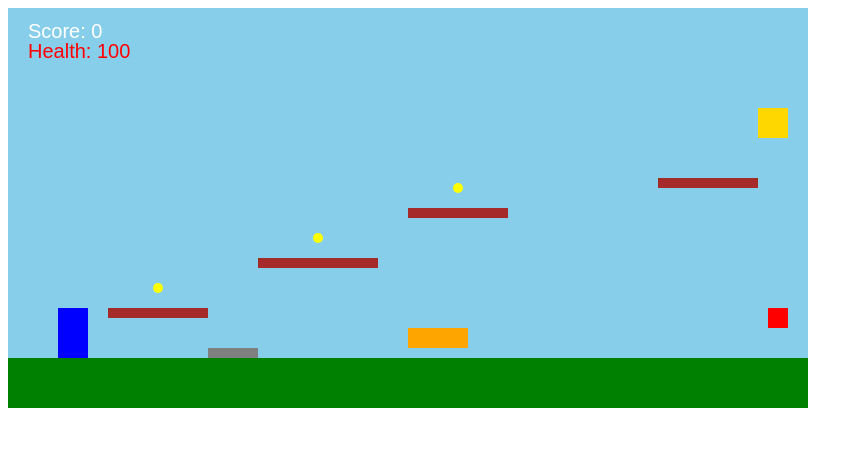
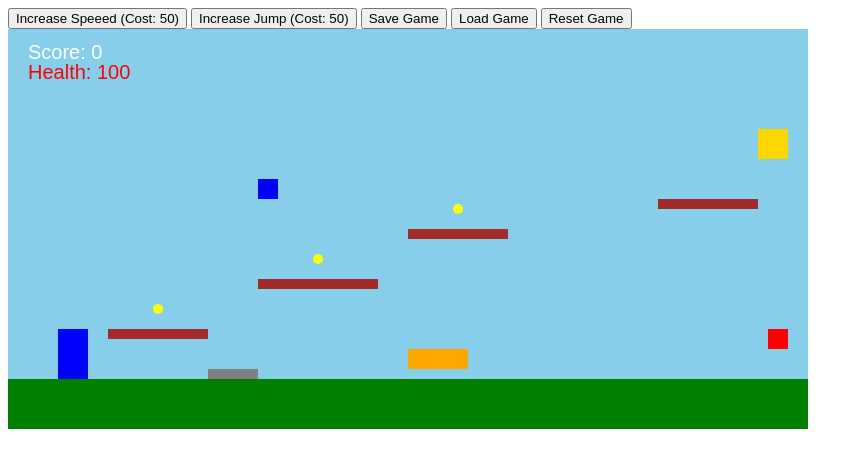
Before and after one commit to Wyklify/florest_platform_game, a plain HTML site: page index.html in a window 1280 px wide. Shown: the whole page, without its empty margins (0-863 px from the left). Drawn offline with Linux system fonts and the light colour scheme.

Commit message:
Implementação de novas mudanças

```diff
--- /dev/null
+++ b/background.js
@@ -0,0 +1,57 @@
+export function createBackgroundRenderer(src = "background.png") {
+    const image = new Image()
+    let hasLoaded = false
+    let hasError = false
+
+    image.onload = () => {
+        hasLoaded = true
+        hasError = false
+    }
+
+    image.onerror = () => {
+        hasError = true
+        hasLoaded = false
+        console.warn("Não foi possível carregar background.png. Usando fundo padrão.")
+    }
+
+    image.src = src
+
+    return {
+        getImage() {
+            return image
+        },
+        draw(ctx, canvas, groundHeight = 50) {
+            const backgroundImage = this.getImage()
+
+            if (backgroundImage?.complete && backgroundImage.naturalWidth !== 0) {
+                ctx.drawImage(backgroundImage, 0, 0, canvas.width, canvas.height)
+            } else {
+                ctx.fillStyle = "#87ceeb"
+                ctx.fillRect(0, 0, canvas.width, canvas.height)
+            }
+
+            ctx.fillStyle = "green"
+            ctx.fillRect(0, canvas.height - groundHeight, canvas.width, groundHeight)
+        },
+        hasLoaded() {
+            return hasLoaded
+        },
+        hasError() {
+            return hasError
+        }
+    }
+}
+
+export function drawBackground(ctx, canvas, groundHeight = 50, backgroundRenderer = null) {
+    const backgroundImage = backgroundRenderer?.getImage?.() ?? backgroundRenderer
+
+    if (backgroundImage?.complete && backgroundImage.naturalWidth !== 0) {
+        ctx.drawImage(backgroundImage, 0, 0, canvas.width, canvas.height)
+    } else {
+        ctx.fillStyle = "#87ceeb"
+        ctx.fillRect(0, 0, canvas.width, canvas.height)
+    }
+
+    ctx.fillStyle = "green"
+    ctx.fillRect(0, canvas.height - groundHeight, canvas.width, groundHeight)
+}
--- a/coins.js
+++ b/coins.js
@@ -1,4 +1,4 @@
-let coins= [
+export let coins = [
     {x: 150, y: 280, collected: false},
     {x: 310, y: 230, collected: false},
     {x: 450, y: 180, collected: false}
--- a/game.js
+++ b/game.js
@@ -7,33 +7,30 @@ import { drawCoins,checkCoinCollection } from "./coins.js"
 import { drawHealth } from "./health.js"
 import {checkEnemyCollision} from "./enemies.js"
 import { drawGoal, checkWinOrLose } from "./gameOver.js"
+import { drawPowerUps, checkPowerUpCollection } from "./powerUps.js"
+import { buyUpgrade } from "./store.js"
+import { saveGame, autoSaveGame } from "./saveGame.js"
+import { loadGame } from "./loadGame.js"
+import { resetGame } from "./resetGame.js"
+import { createBackgroundRenderer, drawBackground } from "./background.js"
+
+window.buyUpgrade = buyUpgrade
+window.saveGame = saveGame
+window.loadGame = loadGame
+window.resetGame = resetGame
+
 
 export let canvas = document.getElementById("gameCanvas")
 let ctx = canvas.getContext("2d")
 
-let bglImage = new Image()
-bglImage.src = "background.png"
-
+let backgroundRenderer = createBackgroundRenderer("background.png")
 let groundHeight = 50
 
 initPlayer(canvas.height, groundHeight)
 
-function drawBackground(){
-    if (bglImage.complete && bglImage.naturalWidth !== 0) {
-        ctx.drawImage(bglImage, 0, 0, canvas.width, canvas.height)
-    } else {
-        ctx.fillStyle = "#87ceeb"
-        ctx.fillRect(0, 0, canvas.width, canvas.height)
-    }
-
-    ctx.fillStyle = "green"
-    ctx.fillRect(0, canvas.height - groundHeight, canvas.width, groundHeight)
-}
-
-
 function update(){
     ctx.clearRect(0, 0, canvas.width, canvas.height)
-    drawBackground()
+    drawBackground(ctx, canvas, groundHeight, backgroundRenderer)
     drawPlatforms(ctx)
     drawCoins(ctx)
     drawObstacles(ctx)
@@ -41,7 +38,9 @@ function update(){
     drawScore(ctx)
     drawHealth(ctx, player)
     drawGoal(ctx)
+    drawPowerUps(ctx)
     drawPlayer(player, ctx)
+
 
     updatePlayer(canvas.width, canvas.height, groundHeight)
     updateEnemies(canvas)
@@ -51,12 +50,14 @@ function update(){
     checkCoinCollection(player, gameState)
     checkEnemyCollision(player)
     checkWinOrLose(player, gameState)
+    checkPowerUpCollection(player)
     requestAnimationFrame(update)
 }
 
 
-bglImage.onload = () => update()
-bglImage.onerror = () => {
-    console.warn("Não foi possível carregar background.png. Usando fundo padrão.")
+function initGame() {
     update()
+    autoSaveGame() // Start auto-saving the game every 30 seconds
 }
+
+initGame()
--- a/index.html
+++ b/index.html
@@ -6,6 +6,11 @@
     <title>Jogo Floresta</title>
 </head>
 <body>
+    <button onclick="buyUpgrade('speed')">Increase Speeed (Cost: 50)</button>
+    <button onclick="buyUpgrade('jump')">Increase Jump (Cost: 50)</button>
+    <button onclick="saveGame()">Save Game</button>
+    <button onclick="loadGame()">Load Game</button>
+    <button onclick="resetGame()">Reset Game</button>
     <canvas id="gameCanvas" width="800" height="400"></canvas>
     <script type="module" src="game.js" ></script>
 </body>
--- /dev/null
+++ b/loadGame.js
@@ -0,0 +1,41 @@
+import { gameState } from "./gameState.js"
+import { coins } from "./coins.js"
+import { powerUps } from "./powerUps.js"
+import { upgrades } from "./store.js"
+import { player } from "./player.js"
+
+export function loadGame() {
+    const savedData = localStorage.getItem("gameSave")
+
+    if (!savedData) {
+        console.log("Nenhum save encontrado")
+        return
+    }
+
+    const savedGame = JSON.parse(savedData)
+
+    gameState.score = savedGame.score ?? 0
+    gameState.lives = savedGame.lives ?? gameState.lives
+    gameState.level = savedGame.level ?? gameState.level
+    gameState.gameOver = savedGame.gameOver ?? false
+
+    coins.forEach((coin, index) => {
+        coin.collected = savedGame.coins?.[index] ?? false
+    })
+
+    powerUps.forEach((powerUp, index) => {
+        powerUp.collected = savedGame.powerUps?.[index] ?? false
+    })
+
+    Object.assign(upgrades, savedGame.upgrades ?? {})
+
+    if (savedGame.upgrades?.speed) {
+        player.speed += 2
+    }
+
+    if (savedGame.upgrades?.jump) {
+        player.jumpStrength -= 2
+    }
+
+    console.log("Game loaded!")
+}
--- /dev/null
+++ b/powerUps.js
@@ -0,0 +1,31 @@
+export let powerUps = [
+    { x: 250, y: 150, width: 20, height: 20, type: "speed", collected: false },
+]
+
+export function drawPowerUps(ctx) {
+    ctx.fillStyle = "blue"
+    powerUps.forEach(powerUp => {
+        if (!powerUp.collected) {
+            ctx.fillRect(powerUp.x, powerUp.y, powerUp.width, powerUp.height)
+        }
+    })
+}
+
+export function checkPowerUpCollection(player) {
+    powerUps.forEach(powerUp => {
+        if (!powerUp.collected) {
+
+            const overlapX = player.x + player.width > powerUp.x && player.x < powerUp.x + powerUp.width
+            const overlapY = player.y + player.height > powerUp.y && player.y < powerUp.y + powerUp.height
+
+            if (overlapX && overlapY) {
+                powerUp.collected = true
+
+                if (powerUp.type === "speed") {
+                    player.speed += 2
+                    setTimeout(() => player.speed -= 2, 5000)
+                }
+            }
+        }
+    })
+}
--- /dev/null
+++ b/resetGame.js
@@ -0,0 +1,4 @@
+export function resetGame() {
+    localStorage.removeItem("gameSave")
+    location.reload() // Reload the game to start fresh
+}
--- /dev/null
+++ b/saveGame.js
@@ -0,0 +1,23 @@
+import { gameState } from "./gameState.js"
+import { coins } from "./coins.js"
+import { powerUps } from "./powerUps.js"
+import { upgrades } from "./store.js"
+
+export function saveGame() {
+    const gameData = {
+        score: gameState.score,
+        coins: coins.map(coin => coin.collected),
+        powerUps: powerUps.map(powerUp => powerUp.collected),
+        upgrades
+    }
+
+    localStorage.setItem("gameSave", JSON.stringify(gameData))
+    console.log("Game saved!")
+}
+
+
+export function autoSaveGame() {
+    setInterval(() => {
+        saveGame()
+    }, 30000)
+}
--- /dev/null
+++ b/store.js
@@ -0,0 +1,22 @@
+import { gameState } from "./gameState.js"
+import { player } from "./player.js"
+
+export let upgrades = {
+    speed: false,
+    jump: false
+}
+
+export function buyUpgrade(upgradeType) {
+    if (gameState.score >= 2) {
+        gameState.score -= 2
+        upgrades[upgradeType] = true
+
+        if (upgradeType === 'speed') {
+            player.speed += 2
+        }
+
+        if (upgradeType === 'jump') {
+            player.jumpStrength -= 2
+        }
+    }
+}
```
